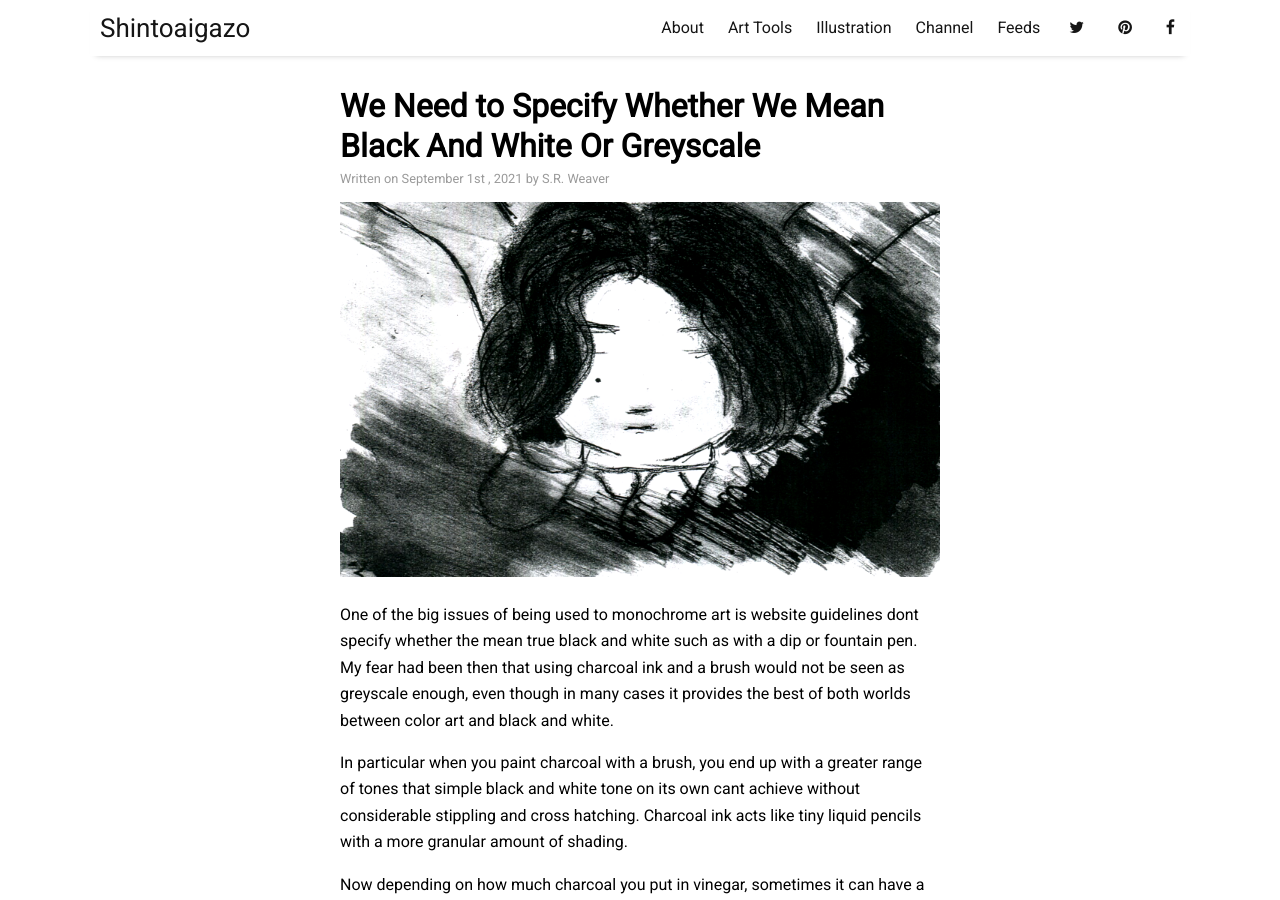
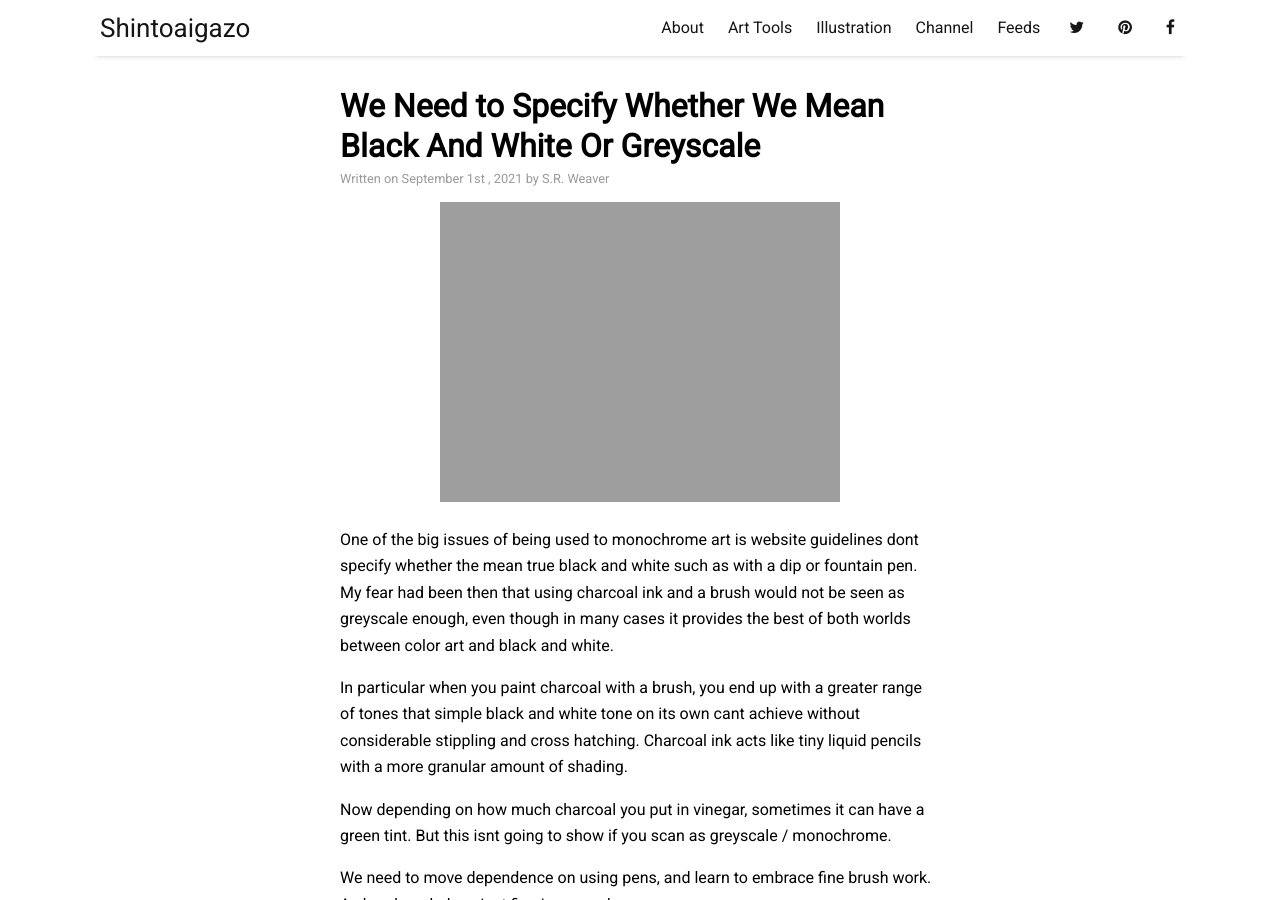
Before and after one commit to LWFlouisa/Portfolio, a Jekyll site: the page built from _posts/2021-09-01-charcoalinkandmonochrome.md, in a window 1280 px wide and 900 px high. Built offline with Jekyll 4.4.1, drawn with Linux system fonts in a browser that asks for light colours; nearby versions of some CDN libraries.

Commit message:
Update 2021-09-01-charcoalinkandmonochrome.md

```diff
--- a/_posts/2021-09-01-charcoalinkandmonochrome.md
+++ b/_posts/2021-09-01-charcoalinkandmonochrome.md
@@ -3,7 +3,7 @@ layout: post
 title: "We Need to Specify Whether We Mean Black And White Or Greyscale"
 author: "S.R. Weaver"
 tags: mediums inks artsupplies besonasige
-image: uploadedfairy.png
+image: 20210927_150505.jpg
 ---
 One of the big issues of being used to monochrome art is website guidelines dont specify whether the mean true black and white such as with a dip or fountain pen. My fear had been then that using charcoal ink and a brush would not be seen as greyscale enough, even though in many cases it provides the best of both worlds between color art and black and white.
 
```
